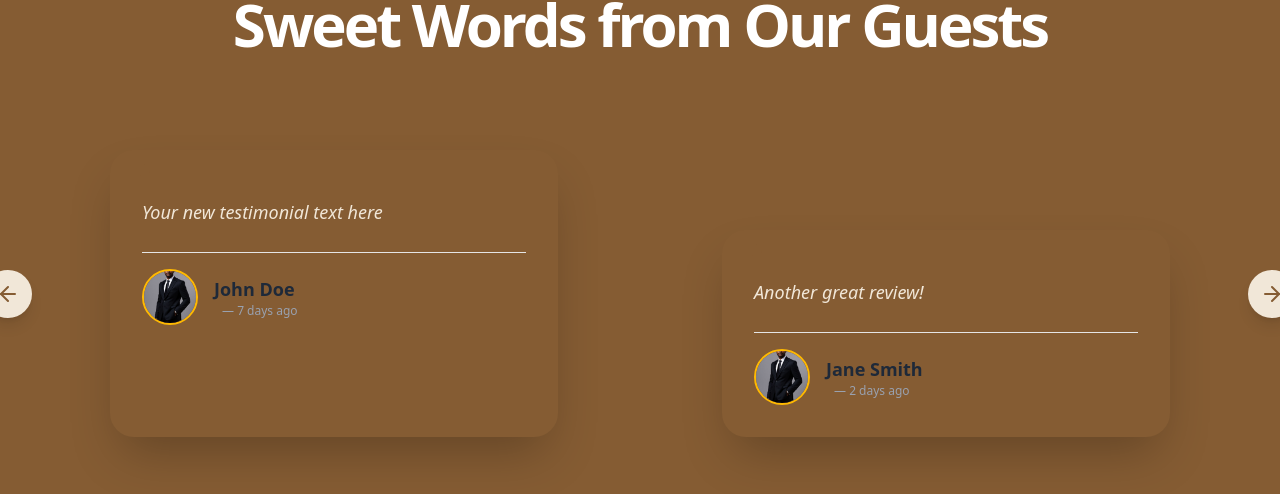
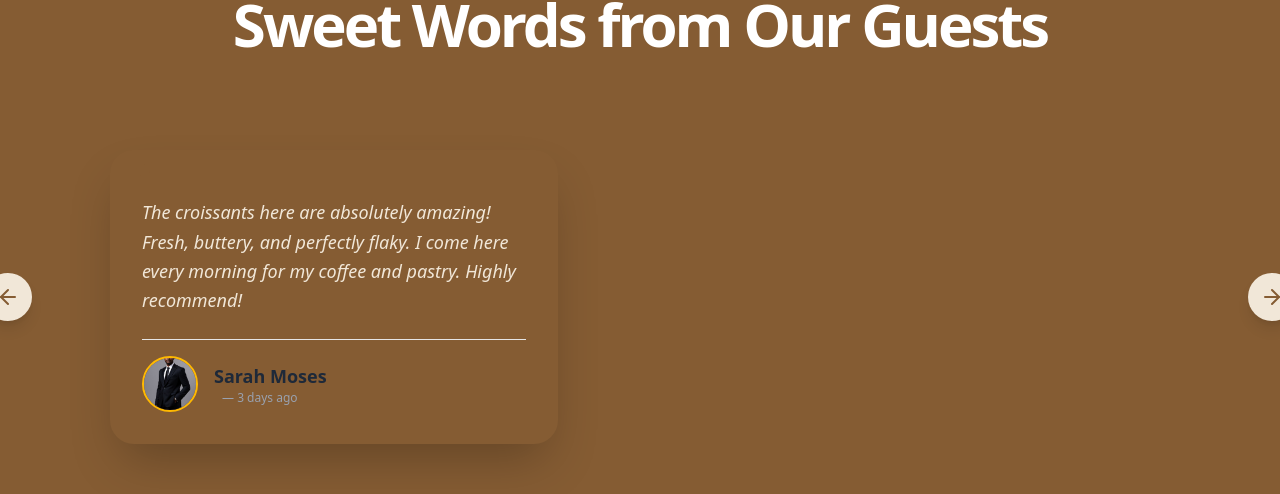
Before and after one commit to devamir18/bakery, a React (Vite) app: page / in a window 1280 px wide. Shown: the part 4981-5475 px from the top of the page. Built offline with nearby package versions, Linux system fonts and the light colour scheme.

Commit message:
update
asap

```diff
--- a/src/component/comment.jsx
+++ b/src/component/comment.jsx
@@ -26,16 +26,16 @@
         },
          {
     id: 3,
-    quote: "Your new testimonial text here",
-    name: "John Doe",
+    quote: "Every bite truly tastes like love! The pastries are always fresh, soft, and full of rich flavor. You can tell they’re made with care and passion. From the first bite to the last crumb, everything feels homemade and special — this is without a doubt my favorite bakery in town",
+    name: "charles",
     image: Odo,
     daysAgo: 7,
     position: 'start'
   },
   {
     id: 4,
-    quote: "Another great review!",
-    name: "Jane Smith",
+    quote: "can’t get enough of their treats! Every visit feels special — the smell alone makes you smile, and the taste keeps you coming back for more. Everything is beautifully presented, made with care, and you can truly feel the love in every bite. This bakery has become my happy place",
+    name: "Ephraim",
     image: Odo,
     daysAgo: 2,
     position: 'end'
@@ -43,7 +43,7 @@
 
     ];
 
-    const displayedTestimonials = show ? testimonials : testimonials.slice(-2);
+    const displayedTestimonials = show ? testimonials.slice(-1) : testimonials.slice(0,1);
      console.log('Show state:', show);
     console.log('Total testimonials:', testimonials.length);
     console.log('Displayed testimonials:', displayedTestimonials.length);
@@ -61,7 +61,6 @@
    <div className='py-20 md:py-32 overflow-hidden' style={{ backgroundColor: BG_COCOA }}>
         <div className='max-w-7xl mx-auto px-6 md:px-12'>
 
-            {/* Header Section: Bold and Centered */}
             <div className='text-center mb-16 md:mb-24'>
                 <p className={`text-lg font-serif mb-4`} style={{ color: ACCENT_CREAM }}>
                     Real voice. Honest praise.
@@ -73,14 +72,14 @@
 
             <div className='relative'>
 
-                <div className='grid grid-cols-1 md:grid-cols-2 gap-x-10 gap-y-16'>
+                <div className='grid grid-cols-1 md:grid-cols-2 gap-x-10 gap-y-16  justify-center items-center'>
 
                     {displayedTestimonials.map((review) => (
                         <div
                             key={review.id}
                             className={`flex justify-center ${review.position === 'end' ? 'md:mt-20' : ''}`}
                         >
-                            <div className='w-full max-w-md bg-amber-750/10 rounded-3xl  shadow-2xl p-6 md:p-8 transform transition duration-300 hover:shadow-3xl relative'>
+                            <div className='w-full max-w-md bg-amber-750/10 rounded-3xl   shadow-2xl p-6 md:p-8 transform transition duration-300 hover:shadow-3xl relative'>
 
 
                                 <span
@@ -123,19 +122,32 @@
                 </button>
               </div>
                 <div className='absolute top-1/2 -right-16 transform -translate-y-1/2 hidden lg:flex'>
-                    <button className={`w-12 h-12 rounded-full flex items-center justify-center shadow-lg transition hover:bg-opacity-90`} style={{ backgroundColor: ACCENT_CREAM, color: BG_COCOA }}>
-                        <ArrowRight className='w-6 h-6' />
-                    </button>
+                   <button
+            onClick={() => setShow(!show)}
+           style={{ backgroundColor: ACCENT_CREAM, color: BG_COCOA }}
+            className='w-12 h-12 rounded-full flex items-center justify-center shadow-lg transition hover:bg-opacity-90'
+            >
+                <ArrowRight className='w-6 h-6' />
+                </button>
                 </div>
+
             </div>
 
 
             <div className='flex justify-center gap-6 mt-12 md:hidden'>
-                 <button className={`w-10 h-10 rounded-full flex items-center justify-center shadow-lg transition hover:bg-opacity-90`} style={{ backgroundColor: ACCENT_CREAM, color: BG_COCOA }}>
-                    <ArrowLeft className='w-5 h-5' />
+                  <button
+            onClick={() => setShow(!show)}
+           style={{ backgroundColor: ACCENT_CREAM, color: BG_COCOA }}
+            className='w-12 h-12 rounded-full flex items-center justify-center shadow-lg transition hover:bg-opacity-90'
+            >
+                 <ArrowLeft className='w-6 h-6' />
                 </button>
-                <button className={`w-10 h-10 rounded-full flex items-center justify-center shadow-lg transition hover:bg-opacity-90`} style={{ backgroundColor: ACCENT_CREAM, color: BG_COCOA }}>
-                    <ArrowRight className='w-5 h-5' />
+               <button
+            onClick={() => setShow(!show)}
+           style={{ backgroundColor: ACCENT_CREAM, color: BG_COCOA }}
+            className='w-12 h-12 rounded-full flex items-center justify-center shadow-lg transition hover:bg-opacity-90'
+            >
+                <ArrowRight className='w-6 h-6' />
                 </button>
             </div>
 
```
